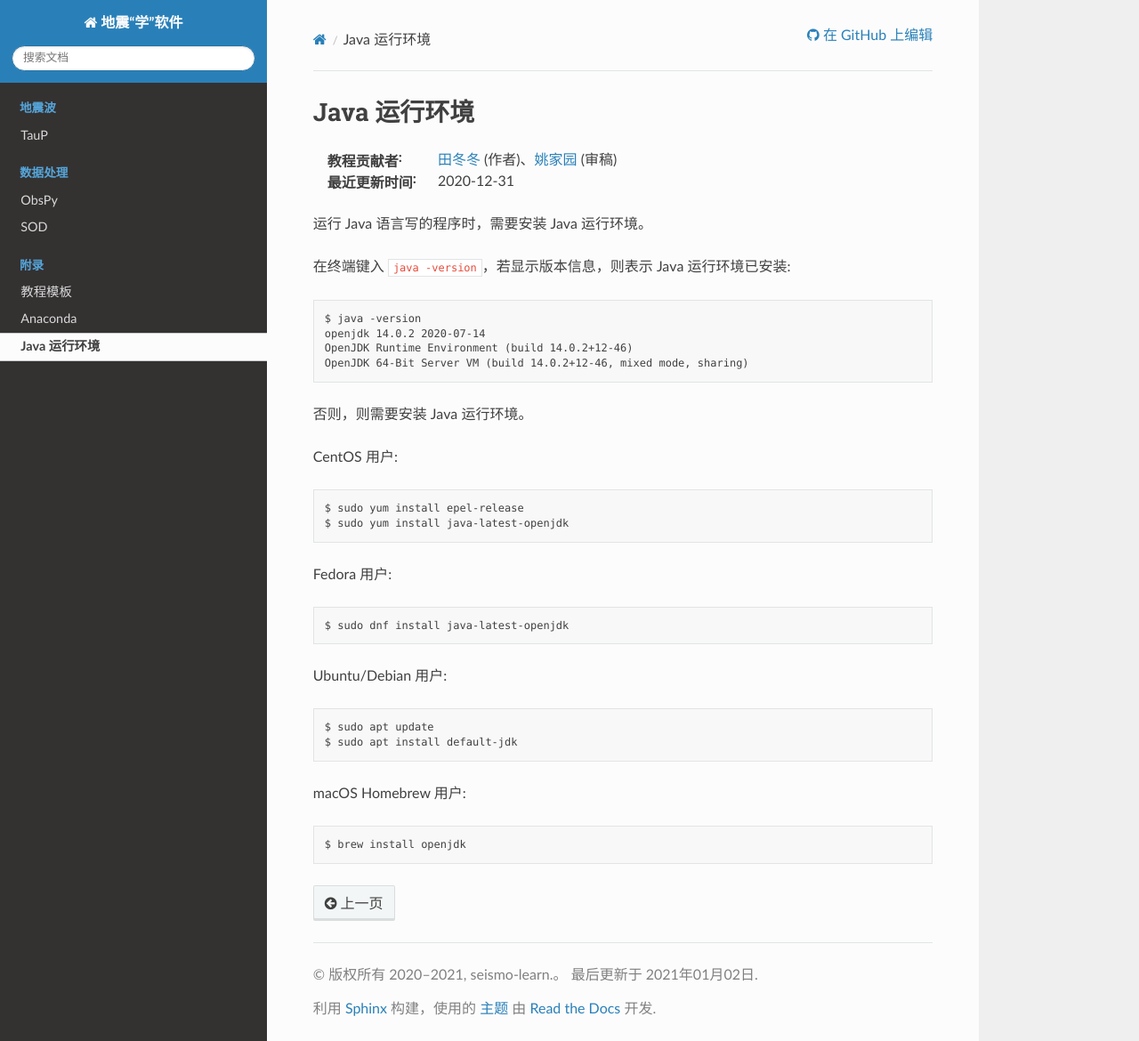
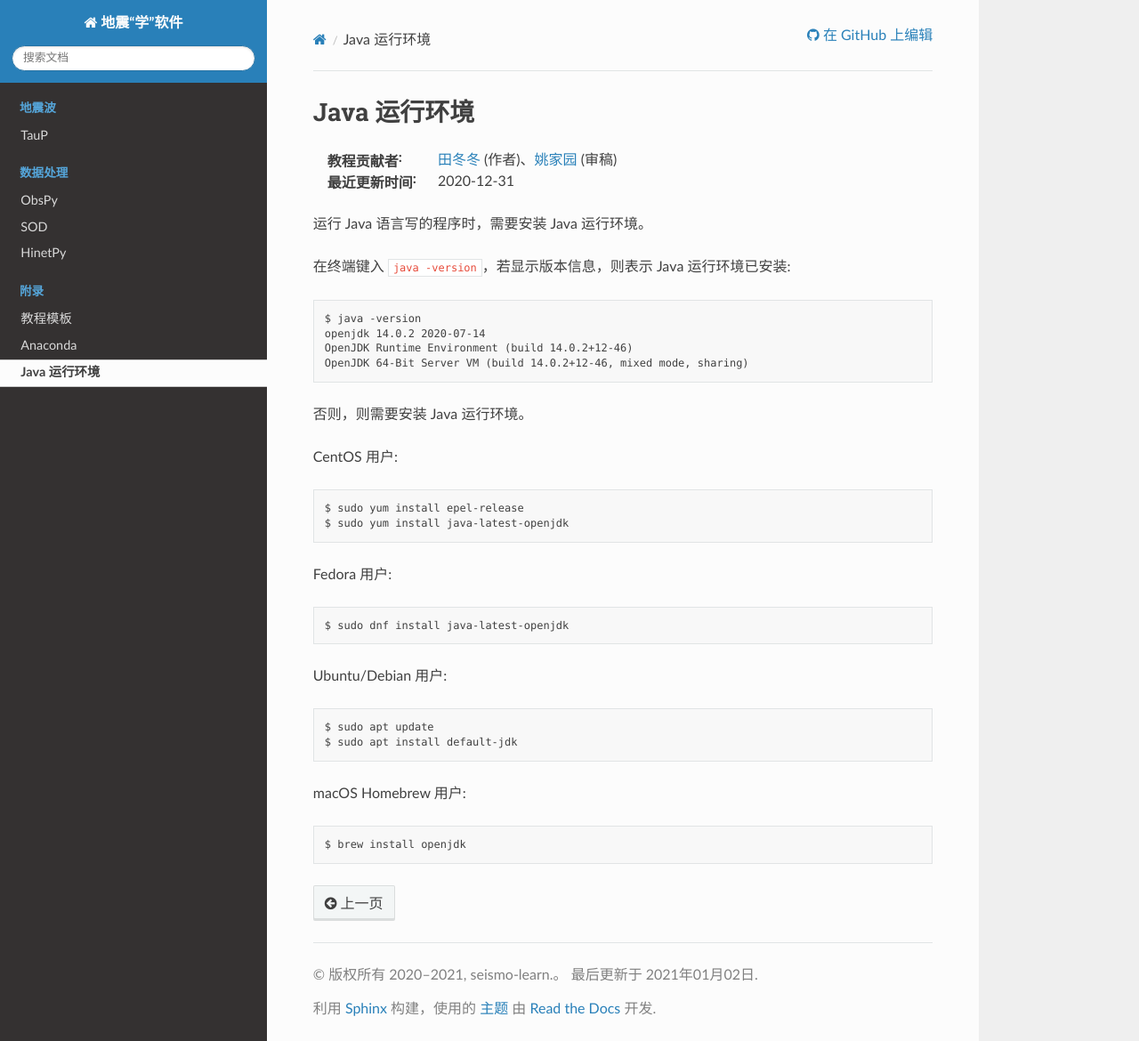
Before and after one commit to seismo-learn/software, a Sphinx documentation site: the page built from source/java/index.rst, in a window 1280 px wide and 1170 px high. Shown: the whole window at 89% size. Built offline with Sphinx 7.4.7 and the Read the Docs theme 2.0.0, drawn with Linux system fonts in a browser that asks for light colours.

Commit message:
Add a link to HinetPy (#73)

```diff
--- a/source/index.rst
+++ b/source/index.rst
@@ -17,6 +17,7 @@
 
    obspy/index
    sod/index
+   HinetPy <https://seisman.github.io/HinetPy/zh_CN/index.html>
 
 .. toctree::
    :maxdepth: 3
```
